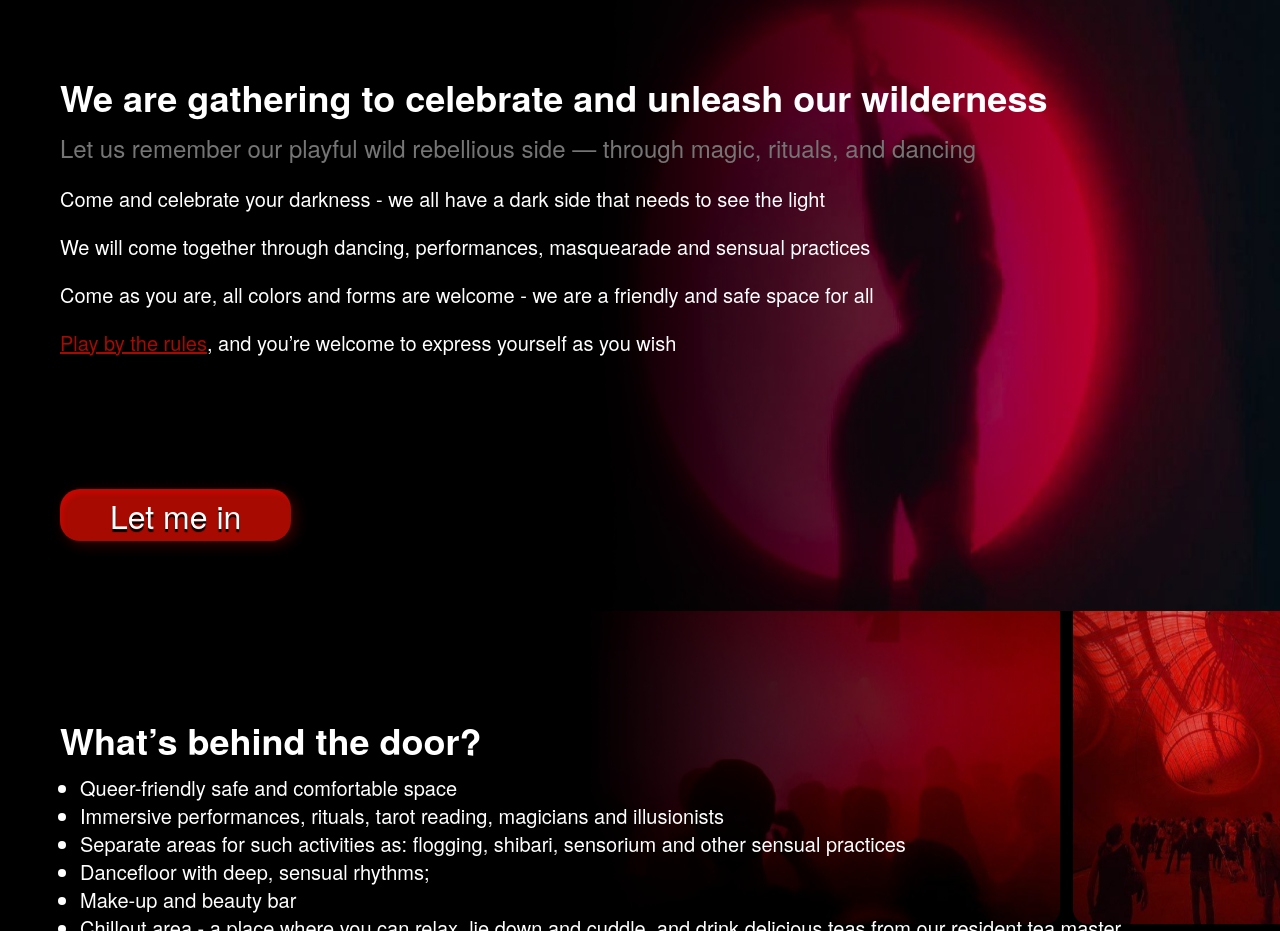
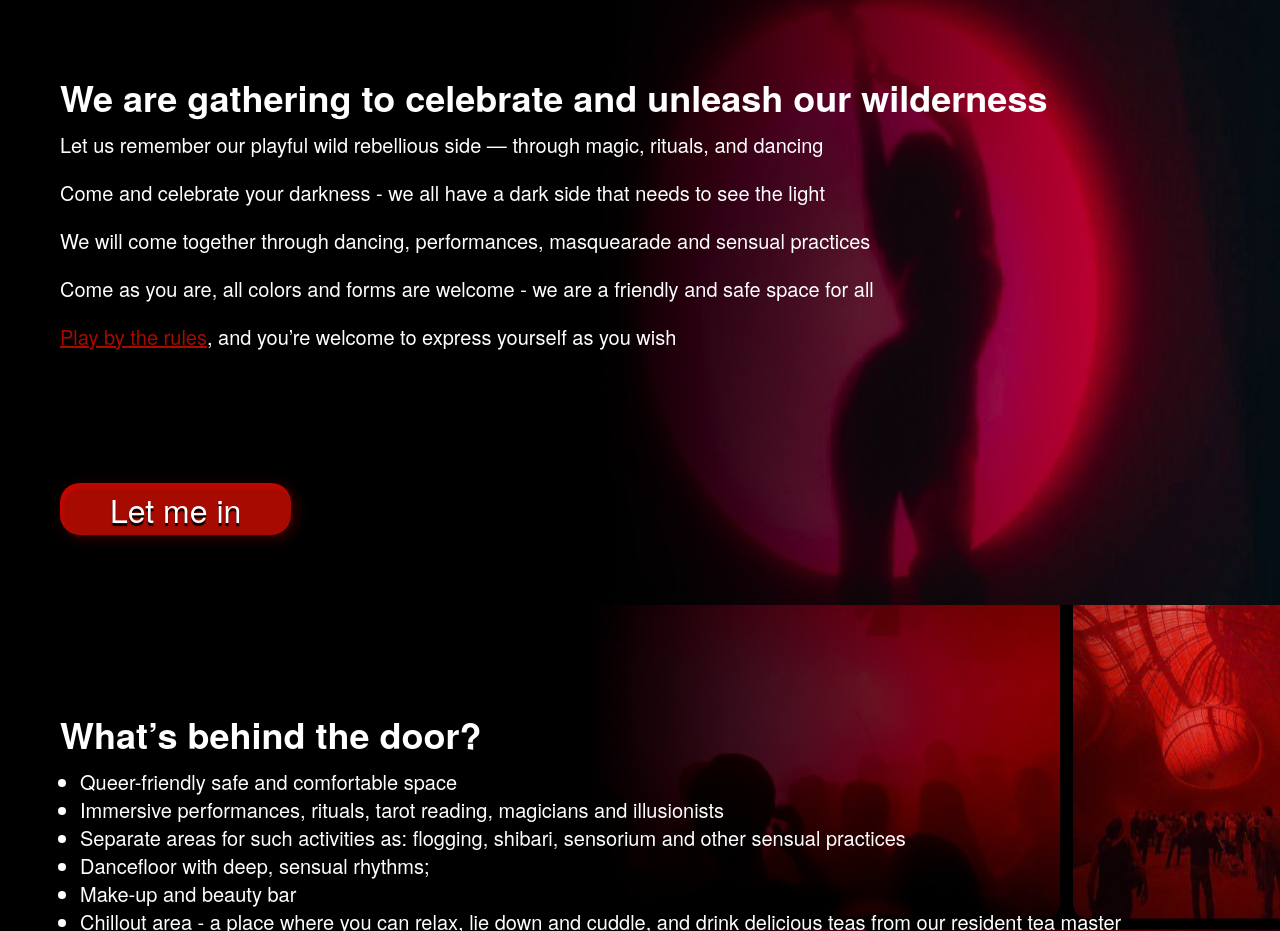
Before and after one commit to openminded-closed-club/tricksters-birthday, a plain HTML site: page index.html in a window 1280 px wide. Shown: the part 880-1811 px from the top of the page. Drawn offline with Linux system fonts and the light colour scheme.

Commit message:
Update index.html

```diff
--- a/index.html
+++ b/index.html
@@ -50,7 +50,7 @@
 
     <section class="section-second" id="show">
       <h2>We are gathering to celebrate and unleash our wilderness</h2>
-      <p class="grey">Let us remember our playful wild rebellious side — through magic, rituals, and dancing</p>
+      <p>Let us remember our playful wild rebellious side — through magic, rituals, and dancing</p>
       <p>Come and celebrate your darkness - we all have a dark side that needs to see the light</p>
       <p>We will come together through dancing, performances, masquearade and sensual practices</p>
       <p>Come as you are, all colors and forms are welcome - we are a friendly and safe space for all </p>
```
